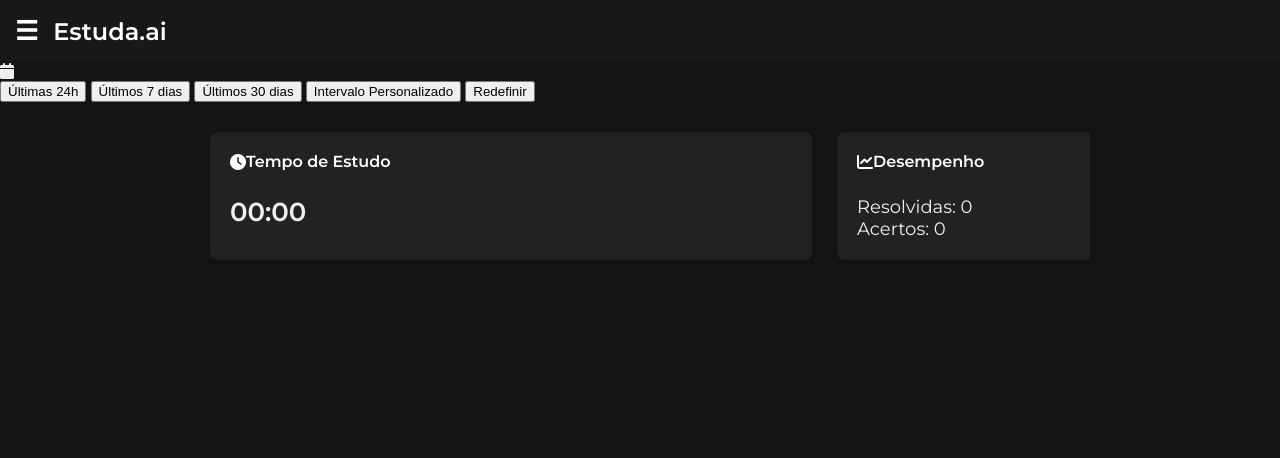
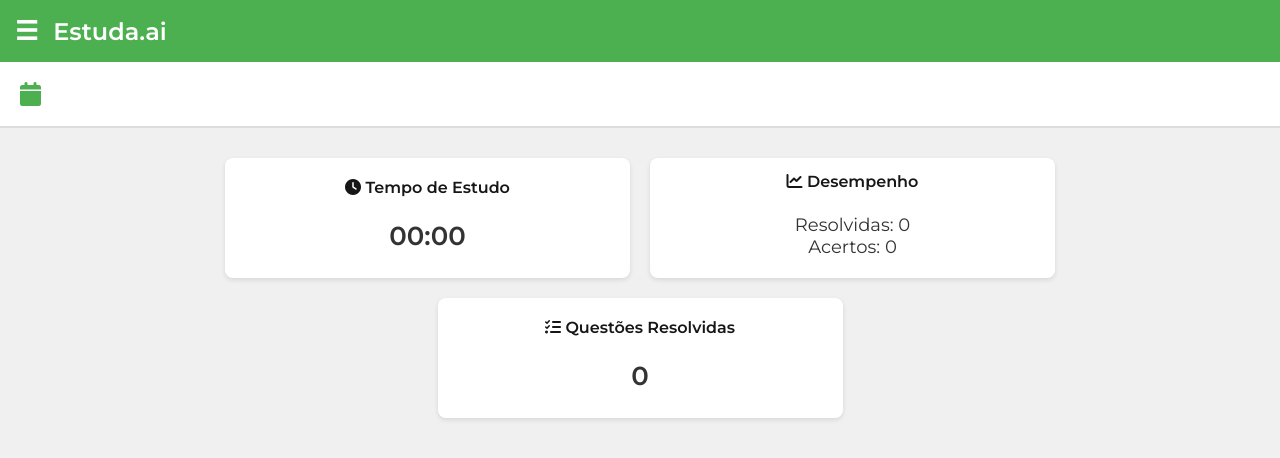
Before and after one commit to Anrkae/Estuda.ai, a plain HTML site: page index.html in a window 1280 px wide. Drawn offline with Linux system fonts and the light colour scheme.

Commit message:
Update style.css

```diff
--- a/assets/css/style.css
+++ b/assets/css/style.css
@@ -1,16 +1,17 @@
+/* Estilo básico da página */
 body {
   margin: 0;
   font-family: 'Montserrat', sans-serif;
-  background: #141414;
-  color: #f0f0f0;
+  background: #f0f0f0;
+  color: #333;
 }
 
-/* Cabeçalho */
+/* Cabeçalho com ícone e título alinhados */
 header {
   display: flex;
   align-items: center;
   justify-content: flex-start;
-  background-color: #181818;
+  background-color: #4caf50;
   color: white;
   padding: 15px;
   font-size: 24px;
@@ -28,46 +29,72 @@ header {
   flex: 1;
 }
 
-/* Menu lateral */
-.menu-lateral {
-  height: 100%;
-  width: 0;
-  position: fixed;
-  z-index: 3;
-  top: 0;
-  left: 0;
-  background-color: #222;
-  overflow-x: hidden;
-  transition: 0.3s;
-  padding-top: 60px;
-  box-sizing: border-box;
+/* Seletor de intervalo de datas */
+.date-selector {
+  padding: 20px;
+  text-align: center;
+  background-color: #fff;
+  border-bottom: 2px solid #ddd;
+  display: flex;
+  justify-content: flex-start;
+  align-items: center;
+  gap: 10px;
 }
 
-.menu-lateral button {
-  display: block;
-  padding: 12px;
-  margin: 10px 20px;
-  width: 80%;
-  font-size: 16px;
-  background-color: #444;
+.calendar-icon {
+  cursor: pointer;
+  font-size: 24px;
+  color: #4caf50;
+  transition: color 0.3s;
+}
+
+.calendar-icon:hover {
+  color: #388e3c;
+}
+
+/* Menu de seleção de data */
+.date-options {
+  display: none;
+  padding: 15px;
+  background-color: #fff;
+  border-radius: 8px;
+  box-shadow: 0 2px 5px rgba(0, 0, 0, 0.1);
+  position: absolute;
+  top: 45px;
+  left: 0;
+  z-index: 10;
+  width: 250px;
+}
+
+.date-options button {
+  width: 100%;
+  padding: 10px;
+  background-color: #4caf50;
   color: white;
   border: none;
   border-radius: 6px;
+  margin-bottom: 10px;
   cursor: pointer;
-  text-align: left;
 }
 
-.menu-lateral button i {
-  margin-right: 8px;
+.date-options button:hover {
+  background-color: #388e3c;
 }
 
-.menu-lateral .fechar {
-  position: absolute;
-  top: 10px;
-  right: 15px;
-  font-size: 36px;
-  color: white;
-  text-decoration: none;
+.reset-button {
+  width: 100%;
+  padding: 10px;
+  color: #f44336;
+  background-color: transparent;
+  border: none;
+  border-radius: 6px;
+  cursor: pointer;
+  margin-top: 15px;
+  text-align: center;
+}
+
+.reset-button:hover {
+  color: #d32f2f;
 }
 
 /* Carrossel */
@@ -88,37 +115,52 @@ header {
 .card {
   scroll-snap-align: start;
   flex: 0 0 70%;
-  background: #222;
+  background: white;
   padding: 20px;
+  padding-top: 0;
   border-radius: 8px;
-  box-shadow: 0 2px 5px rgba(0,0,0,0.1);
+  box-shadow: 0 2px 5px rgba(0, 0, 0, 0.1);
   box-sizing: border-box;
   min-height: 120px;
   display: flex;
   flex-direction: column;
-  justify-content: flex-start;
-  align-items: flex-start;
-  text-align: left;
+  justify-content: center;
+  align-items: center;
+  text-align: center;
 }
 
 .card h2 {
   font-size: 16px;
-  color: #fff;
-  display: flex;
-  align-items: center;
-  margin: 0;
-  padding-bottom: 10px;
+  color: #161616;
 }
 
-.card .time-display {
+.time-display {
   font-size: 26px;
-  margin-top: 15px;
-  align-items: center;
+  margin-top: 10px;
   font-weight: bold;
 }
 
-.card .stats {
+.stats {
   font-size: 18px;
-  margin-top: 15px;
-  align-items: center;
+  margin-top: 10px;
 }
+
+.total-questoes {
+  font-size: 26px;
+  margin-top: 10px;
+  font-weight: bold;
+}
+
+/* PC: blocos lado a lado */
+@media (min-width: 700px) {
+  .carousel {
+    overflow-x: hidden;
+    flex-wrap: wrap;
+    justify-content: center;
+    padding: 30px 0;
+    gap: 20px;
+  }
+  .card {
+    flex: 0 0 45%;
+  }
+}
```
